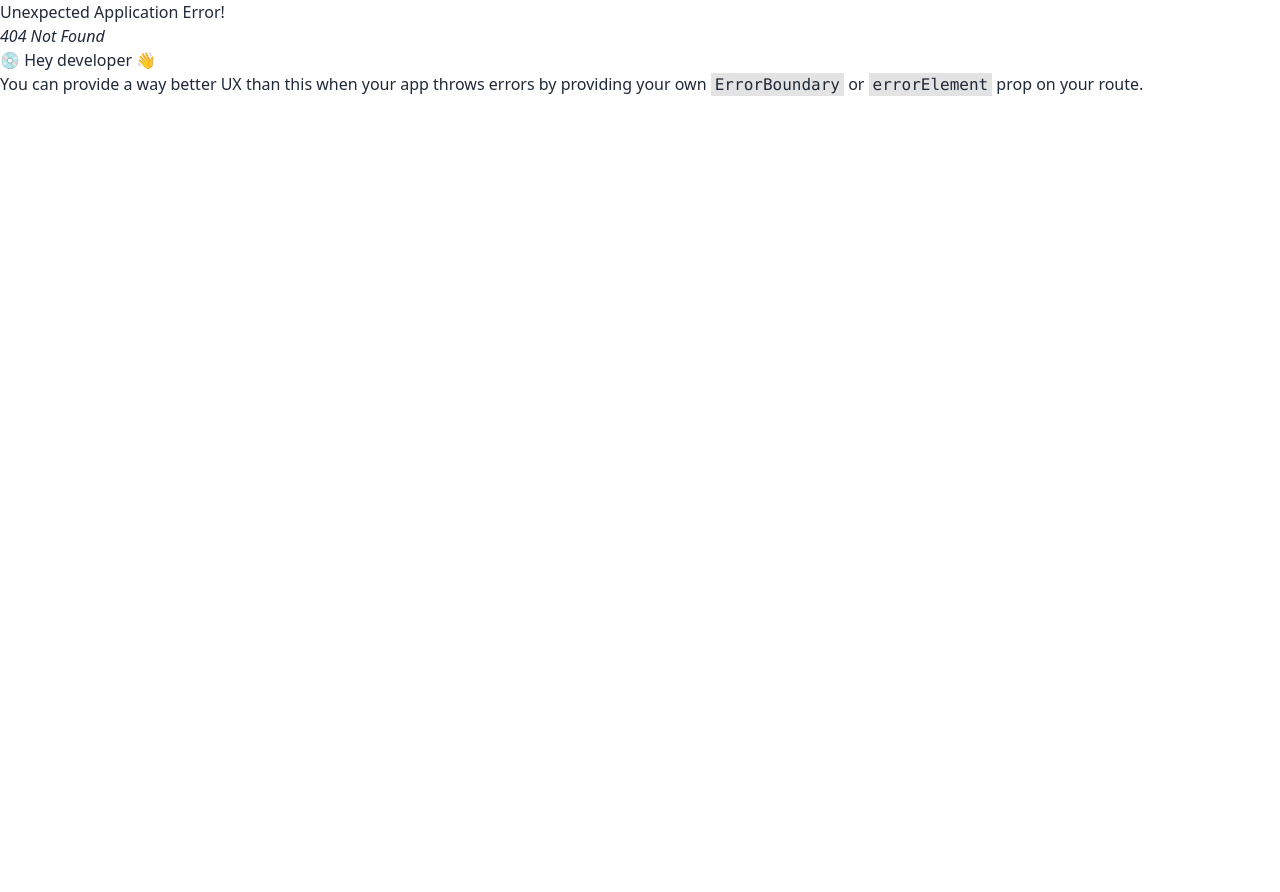
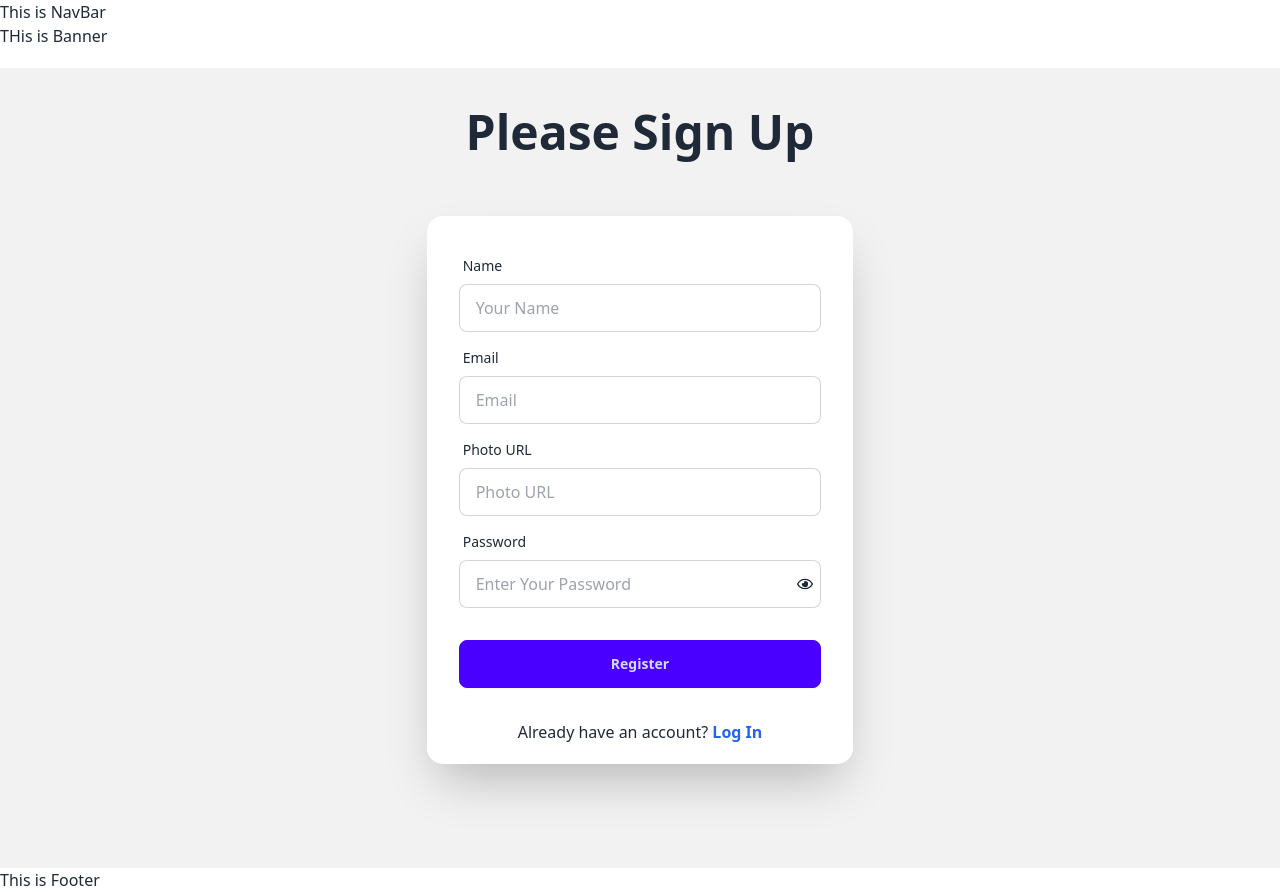
Before and after one commit to Arefin016/LinkUp-Client, a React (Vite) app: page /signUp in a window 1280 px wide. Before the commit this address had no page. Before the commit the page ends 800 px from the top, so only its background shows below. Built offline with nearby package versions, Linux system fonts and the light colour scheme.

Commit message:
fast signup design complete

```diff
--- a/package.json
+++ b/package.json
@@ -14,6 +14,8 @@
     "match-sorter": "^6.3.4",
     "react": "^18.3.1",
     "react-dom": "^18.3.1",
+    "react-helmet": "^6.1.0",
+    "react-icons": "^5.3.0",
     "react-router-dom": "^6.26.2",
     "sort-by": "^1.2.0"
   },
--- a/src/Router.jsx
+++ b/src/Router.jsx
@@ -1,6 +1,7 @@
 import { createBrowserRouter } from "react-router-dom"
 import Main from "./Layout/Main"
 import Home from "./pages/Home/Home/Home"
+import SignUp from "./pages/SignUp/SignUp"
 
 export const router = createBrowserRouter([
   {
@@ -11,6 +12,10 @@
         path: "/",
         element: <Home></Home>,
       },
+      {
+        path: "/signUp",
+        element: <SignUp></SignUp>,
+      }
     ],
   },
 ])
--- a/src/pages/SignUp/SignUp.jsx
+++ b/src/pages/SignUp/SignUp.jsx
@@ -1,9 +1,97 @@
+import { useState } from "react";
+import { Helmet } from "react-helmet";
+import { FaRegEye, FaRegEyeSlash } from "react-icons/fa";
+import { Link } from "react-router-dom";
 const SignUp = () => {
+  const [showPassword, setShowPassword] = useState(false);
   return (
     <div>
-      <h2>This is SignUp Page chick</h2>
+      <Helmet>
+        <title>SignUp</title>
+      </Helmet>
+      <div className="min-h-screen bg-base-200 ">
+        <div className="text-center md:p-3 lg:p-10 my-5 md:text-3xl text-xl font-semibold lg:text-5xl md:font-semibold lg:font-extrabold">
+          <p>Please Sign Up</p>
+        </div>
+        <div className="">
+          <div className="card shrink-0 lg:w-1/3 md:w-2/4 w-2/3 mx-auto shadow-2xl bg-base-100">
+            <form className="card-body">
+              <div className="form-control">
+                <label className="label">
+
+                  <span className="label-text">Name</span>
+                </label>
+                <input
+                  type="text"
+                  placeholder="Your Name"
+                  name="name"
+                  className="input input-bordered"
+                  required
+                />
+              </div>
+              <div className="form-control">
+                <label className="label">
+                  <span className="label-text">Email</span>
+                </label>
+                <input
+                  type="email"
+                  name="email"
+                  placeholder="Email"
+                  className="input input-bordered"
+                  required
+                />
+              </div>
+              <div className="form-control">
+                <label className="label">
+                  <span className="label-text">Photo URL</span>
+                </label>
+                <input
+                  type="text"
+                  placeholder="Photo URL"
+                  name="photoUrl"
+                  className="input input-bordered"
+                  required
+                />
+              </div>
+              <div className="form-control">
+                <label className="label">
+                  <span className="label-text">Password</span>
+                </label>
+                <div className="relative">
+                  <input
+                    className="input input-bordered w-full py-2 px-4"
+                    type={showPassword ? "text" : "password"}
+                    placeholder="Enter Your Password"
+                    name="password"
+                    required
+                  />
+                  <span
+                    className="absolute top-4 right-2 cursor-pointer"
+                    onClick={() => setShowPassword(!showPassword)}
+                  >
+                    {showPassword ? <FaRegEyeSlash /> : <FaRegEye />}
+                  </span>
+                </div>
+              </div>
+              <div className="form-control mt-6">
+                <button className="btn btn-primary">Register</button>
+              </div>
+            </form>
+
+
+            <div className="text-center pb-5">
+              <p>
+                Already have an account?{" "}
+                <Link className="font-bold text-blue-600" to="/login">
+                  Log In
+                </Link>
+              </p>
+            </div>
+          </div>
+        </div>
+      </div>
     </div>
-  )
-}
+  );
+};
 
 export default SignUp
```
Also changed, not shown: 1 other file (tests, documents, lock files or other folders).
